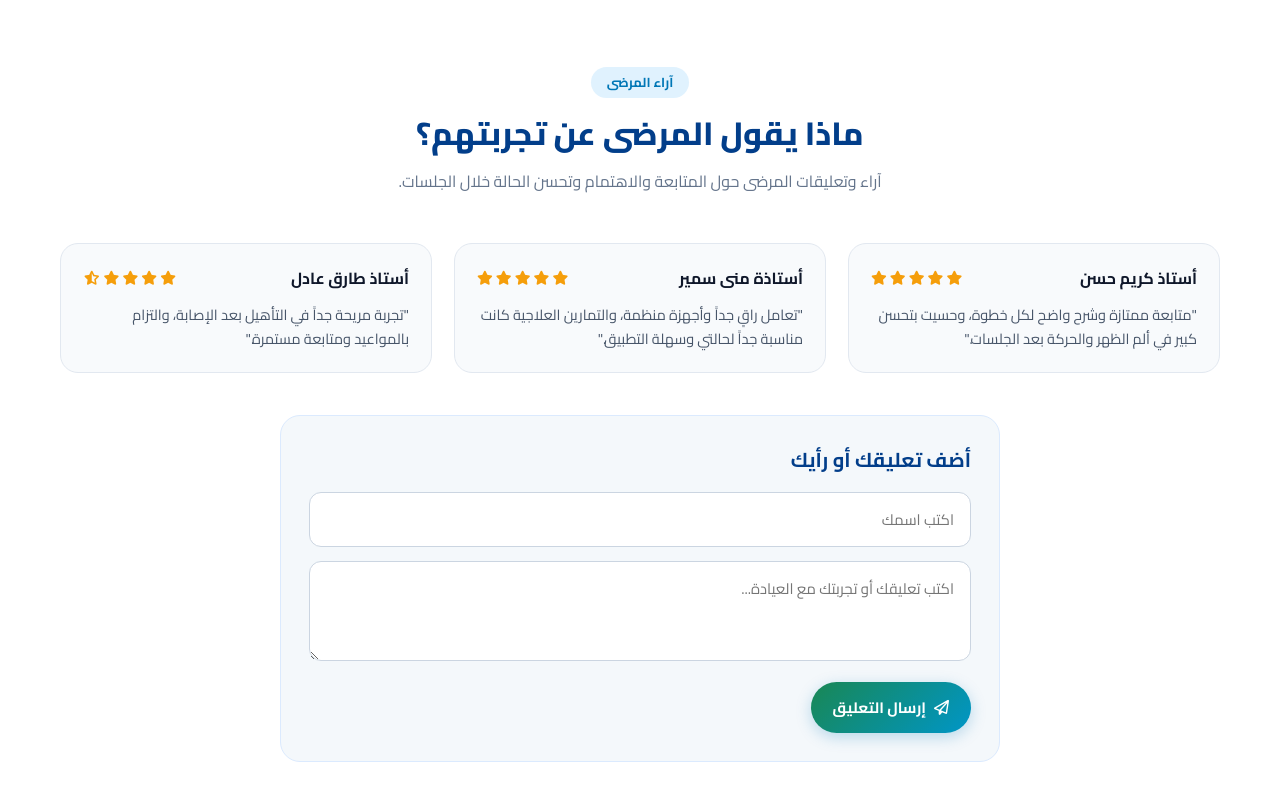
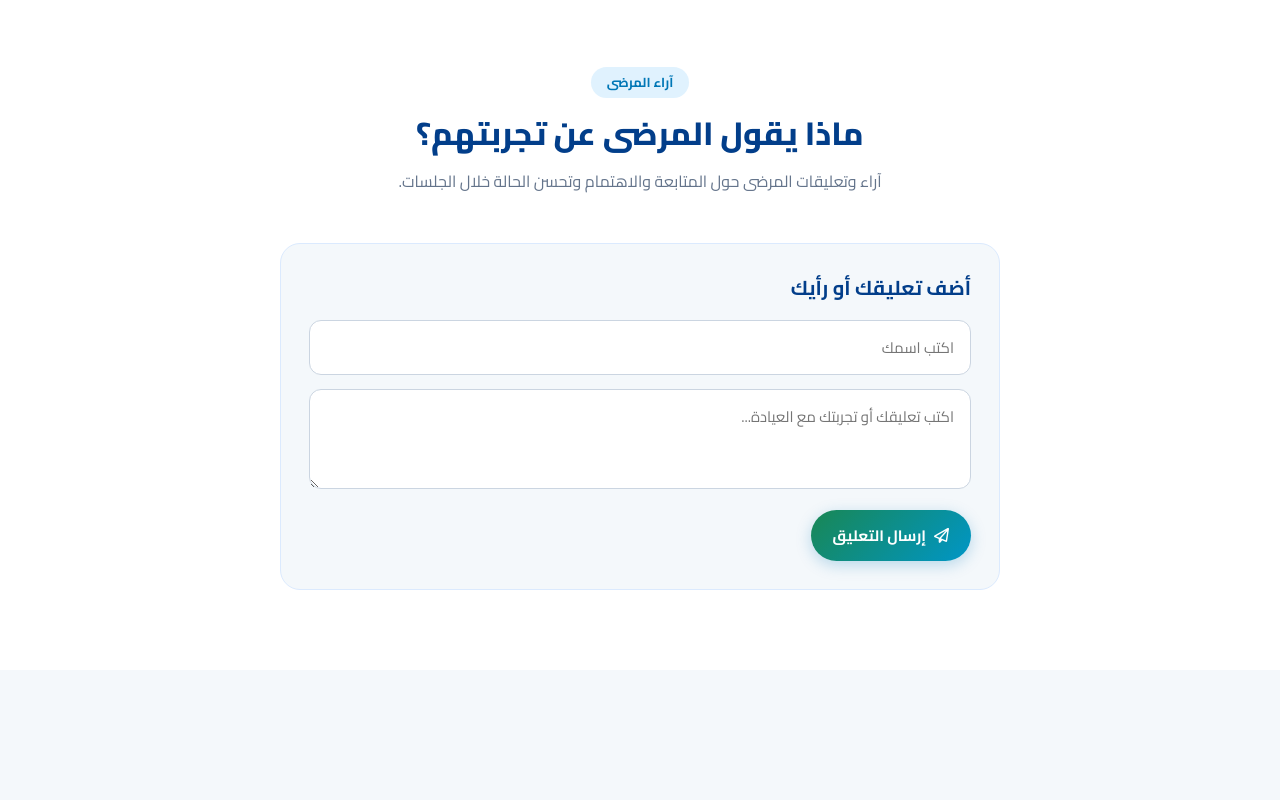
Before and after one commit to ahmedsameh942092-droid/Ahmed, a plain HTML site: page index.html in a window 1280 px wide. Shown: the part 2085-2885 px from the top of the page. After the commit the page ends 2755 px from the top, so only its background shows below. Drawn offline with Linux system fonts and the light colour scheme.

Commit message:
Update index.html

```diff
--- a/index.html
+++ b/index.html
@@ -722,55 +722,9 @@
         </p>
       </div>
 
-      <div class="reviews-grid" id="reviewsList">
-        <div class="review-card">
-          <div class="review-header">
-            <span class="patient-name">أستاذ كريم حسن</span>
-            <span class="stars">
-              <i class="fa-solid fa-star"></i>
-              <i class="fa-solid fa-star"></i>
-              <i class="fa-solid fa-star"></i>
-              <i class="fa-solid fa-star"></i>
-              <i class="fa-solid fa-star"></i>
-            </span>
-          </div>
-          <p class="review-text">
-            "متابعة ممتازة وشرح واضح لكل خطوة، وحسيت بتحسن كبير في ألم الظهر والحركة بعد الجلسات."
-          </p>
-        </div>
 
-        <div class="review-card">
-          <div class="review-header">
-            <span class="patient-name">أستاذة منى سمير</span>
-            <span class="stars">
-              <i class="fa-solid fa-star"></i>
-              <i class="fa-solid fa-star"></i>
-              <i class="fa-solid fa-star"></i>
-              <i class="fa-solid fa-star"></i>
-              <i class="fa-solid fa-star"></i>
-            </span>
-          </div>
-          <p class="review-text">
-            "تعامل راقٍ جداً وأجهزة منظمة، والتمارين العلاجية كانت مناسبة جداً لحالتي وسهلة التطبيق."
-          </p>
-        </div>
 
-        <div class="review-card">
-          <div class="review-header">
-            <span class="patient-name">أستاذ طارق عادل</span>
-            <span class="stars">
-              <i class="fa-solid fa-star"></i>
-              <i class="fa-solid fa-star"></i>
-              <i class="fa-solid fa-star"></i>
-              <i class="fa-solid fa-star"></i>
-              <i class="fa-solid fa-star-half-stroke"></i>
-            </span>
-          </div>
-          <p class="review-text">
-            "تجربة مريحة جداً في التأهيل بعد الإصابة، والتزام بالمواعيد ومتابعة مستمرة."
-          </p>
-        </div>
-      </div>
+
 
       <div class="comment-box">
         <h3>أضف تعليقك أو رأيك</h3>
```
